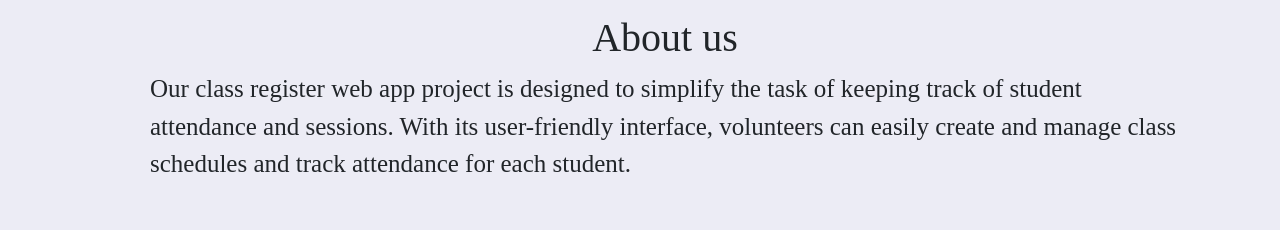
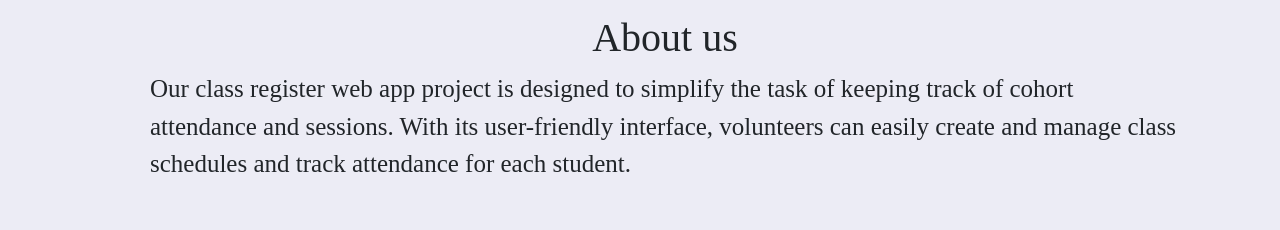
Before and after one commit to Meronggk/codezilla-student-tracker, a React (Create React App) app in the folder client/: page /about in a window 1280 px wide. Shown: the part 126-356 px from the top of the page. Built offline with nearby package versions, Linux system fonts and the light colour scheme.

Commit message:
update login callback

```diff
--- a/client/src/components/About_us.js
+++ b/client/src/components/About_us.js
@@ -13,7 +13,7 @@ const About_us = () => {
     <div className="row">
         <h1>About us</h1>
         <p>Our class register web app project is designed to simplify the task of
-          keeping track of student attendance and sessions. With its user-friendly interface,
+          keeping track of cohort attendance and sessions. With its user-friendly interface,
           volunteers can easily create and manage class schedules and track attendance for each student.</p>
           <h2>Meet the team</h2>
           <h3>Codezilla</h3>
--- a/client/src/components/GitHubCallBack.js
+++ b/client/src/components/GitHubCallBack.js
@@ -20,7 +20,7 @@ const GitHubCalllBack = () => {
 			if (result.data.error) {
 				console.log("You can`t login, access to your manager");
 				setLoginError("You can`t log in please contact your admin"); // callback
-				// navigate("/signin");
+				// navigate("/");
 			} else {
 				console.log("You are logged in");
 			}
@@ -38,11 +38,11 @@ const GitHubCalllBack = () => {
 					<p>{loginError}</p>
 					<button
 						onClick={() => {
-							navigate("/signin");
+							navigate("/");
 						}}
 					>
 						{" "}
-						Return to Log In Page
+						Return to Homepage
 					</button>
 				</div>
 			) : (
```
